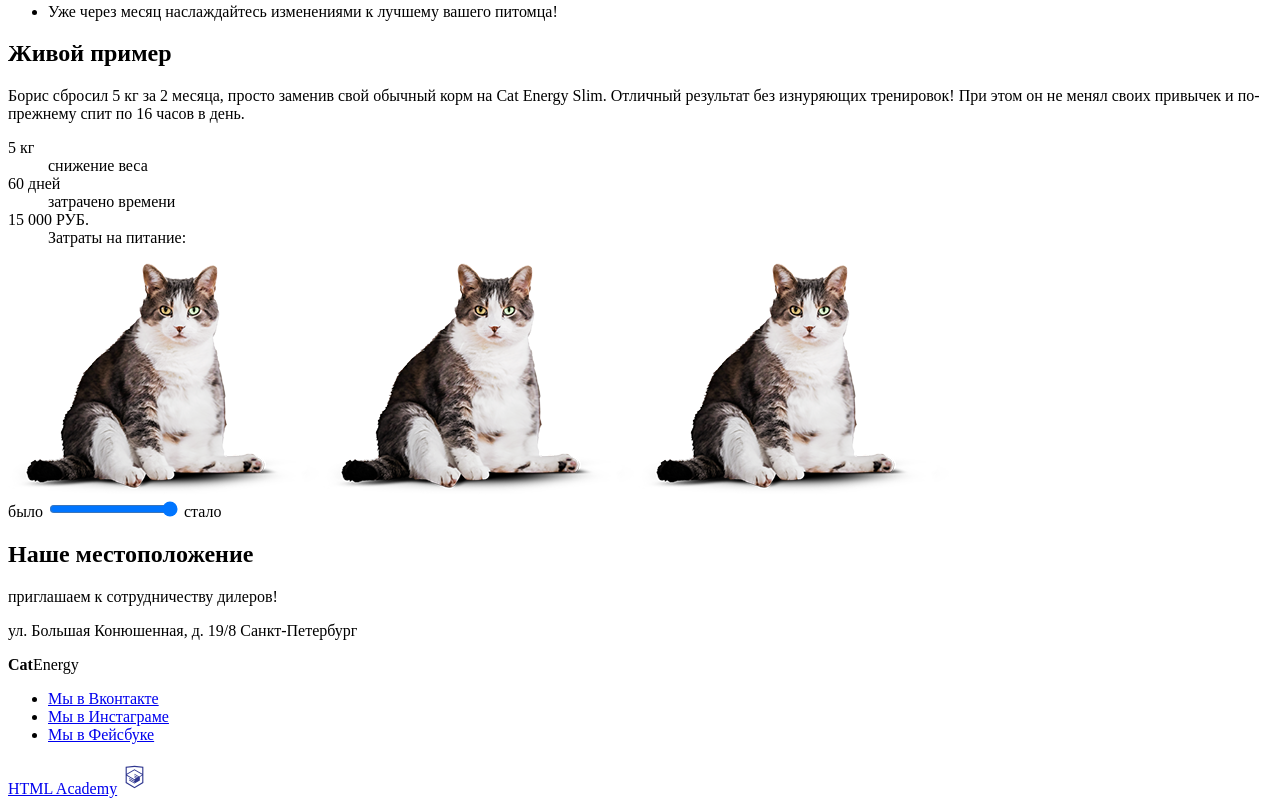
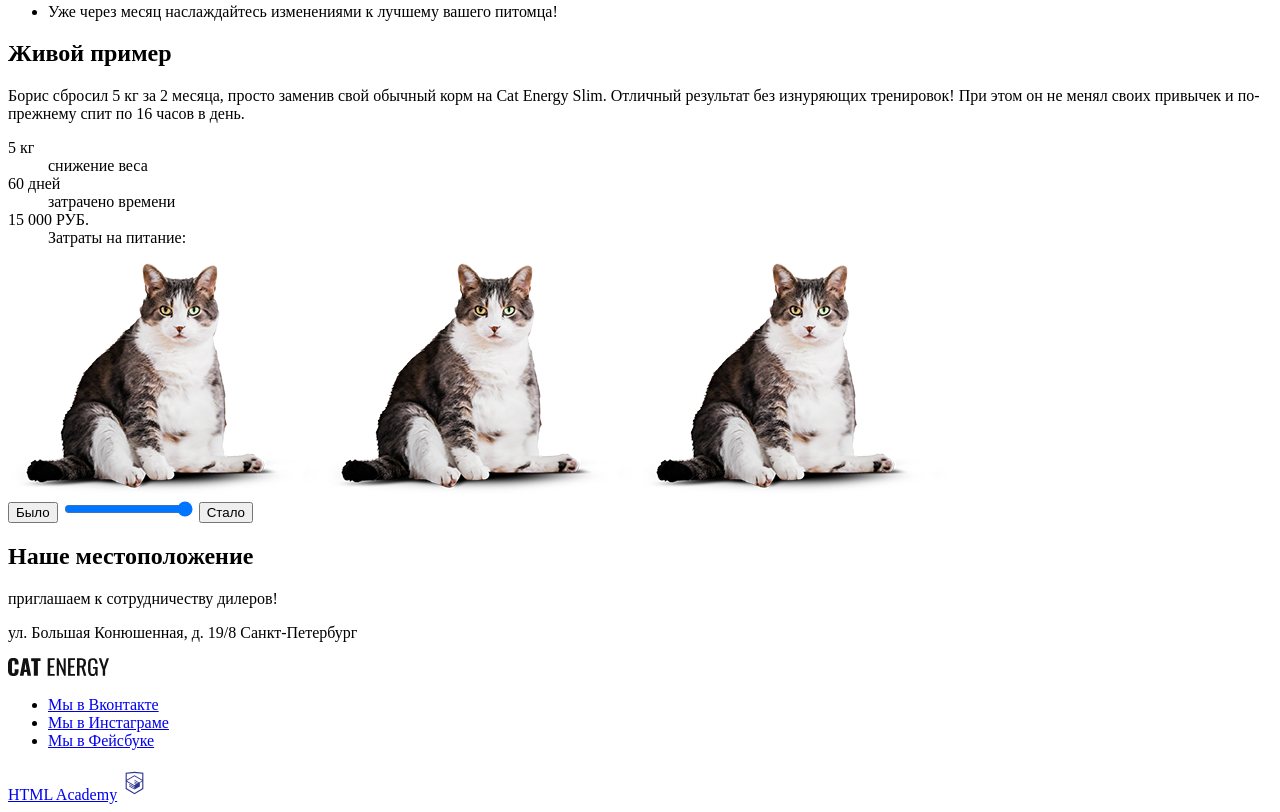
Before and after one commit to vladdlab/822209-cat-energy-23, a website: page source/index.html in a window 1280 px wide. Shown: the part 1013-1825 px from the top of the page. Drawn offline with Linux system fonts and the light colour scheme.

Commit message:
fix: index markup

```diff
--- a/source/index.html
+++ b/source/index.html
@@ -11,7 +11,7 @@
         <img src="img/logo-mobile.svg" width="33" height="38" alt="Интернет магазин 'Кэт энерджи'" />
       </a>
 
-      <span class="page-header__title text-logo"><b>Cat</b> Energy</span>
+      <img class="page-header__text-logo text-logo" src="img/text-logo.svg" width="101" height="18" alt="Cat Energy" />
 
       <nav class="main-nav">
         <button class="main-nav__toggle" type="button"><span class="visually-hidden">Открыть меню</span></button>
@@ -135,9 +135,9 @@
           </div>
 
           <div class="examples__controls">
-            <span class="examples__before">было</span>
-            <input class="slider__range" type="range" min="0" max="1" id="volume" name="volume" />
-            <span class="examples__before">стало</span>
+            <button class="slider__before slider__button" type="button">Было</button>
+            <input class="slider__range" type="range" min="0" max="1" id="cat-weight" name="cat-weight" />
+            <button class="slider__after slider__button" type="button">Cтало</button>
           </div>
         </div>
       </section>
@@ -161,7 +161,7 @@
 
     <footer class="page-footer">
       <div class="page-footer__wrapper">
-        <span class="page-footer__text-logo text-logo"><b>Cat</b>Energy</span>
+        <img class="page-footer__text-logo text-logo" src="img/text-logo.svg" width="101" height="18" alt="Cat Energy" />
 
         <div class="page-footer__social social">
           <ul class="social__list">
```
Also changed, not shown: source/img/text-logo.svg (added).
